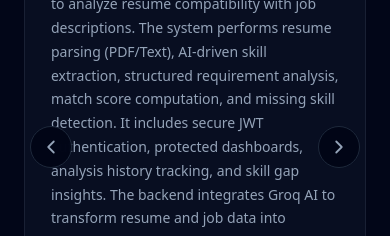
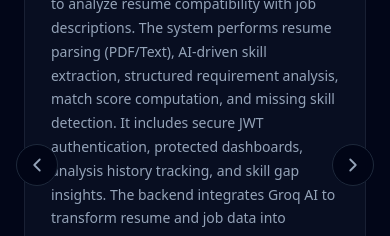
Before and after one commit to Rahinmon2903/Portfolio-latest, a React (Vite) app: page / in a window 390 px wide. Shown: the part 4920-5156 px from the top of the page. Built offline with nearby package versions, Linux system fonts and the light colour scheme.

Commit message:
css updated

```diff
--- a/src/index.css
+++ b/src/index.css
@@ -31,14 +31,10 @@
   transform: translateY(-50%) scale(1.15);
 }
 
-/* ✅ MOBILE ARROW FIX (HARD POSITIONING + NO OVERLAP) */
+/* ✅ MOBILE ARROW FIX (NO OVERLAY GUARANTEED) */
 @media (max-width: 768px) {
 
   .nav-arrow {
-    position: absolute;
-    top: 50%;
-    transform: translateY(-50%);
-
     width: 42px;
     height: 42px;
 
@@ -52,15 +48,17 @@
     align-items: center;
     justify-content: center;
 
-    z-index: 40;              /* ⭐ ensures arrow stays above cards */
+    /* ⭐ KEY FIX */
+    top: 52%;
   }
 
+  /* ⭐ PUSH COMPLETELY OUTSIDE CARDS */
   .nav-arrow.left {
-    left: 6px;               /* ⭐ keeps arrow fully inside screen */
+    left: -8px;
   }
 
   .nav-arrow.right {
-    right: 6px;
+    right: -8px;
   }
 
   .nav-arrow:hover {
```
